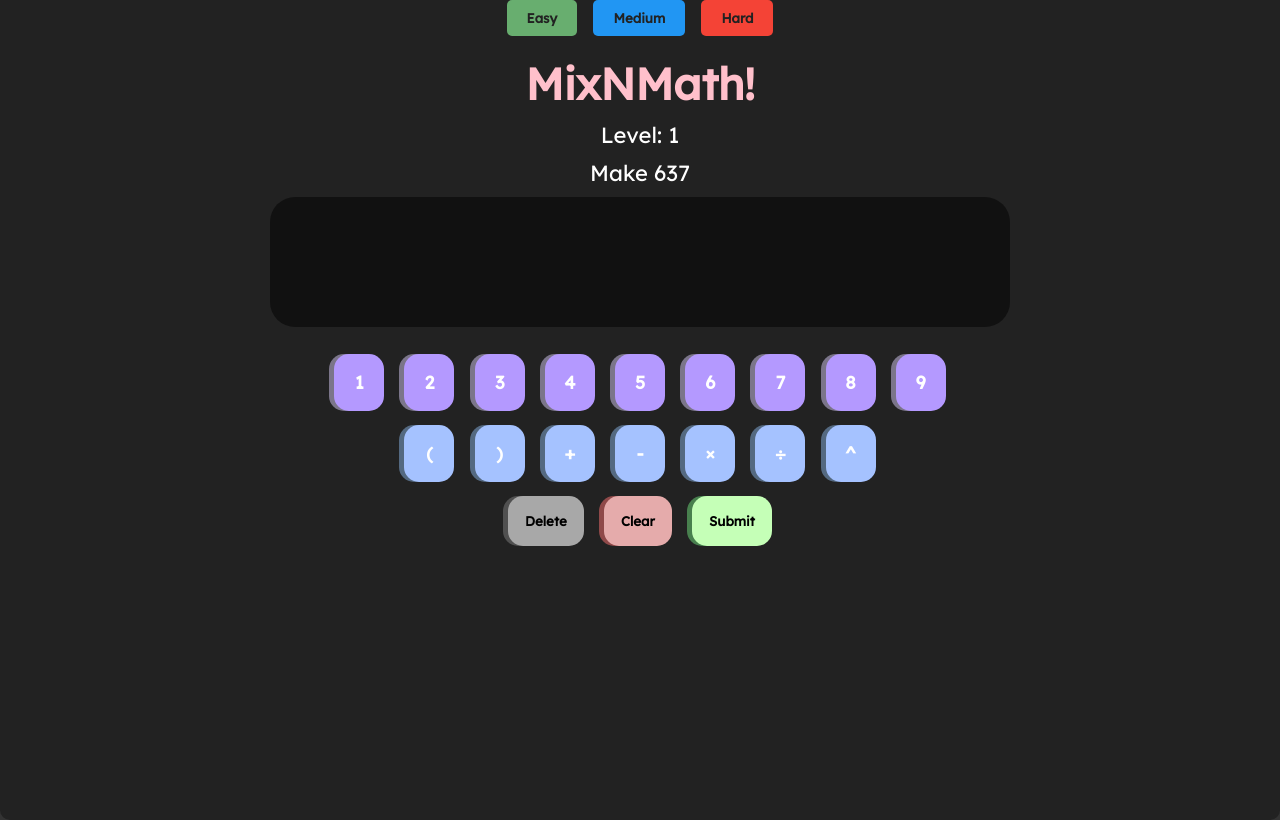
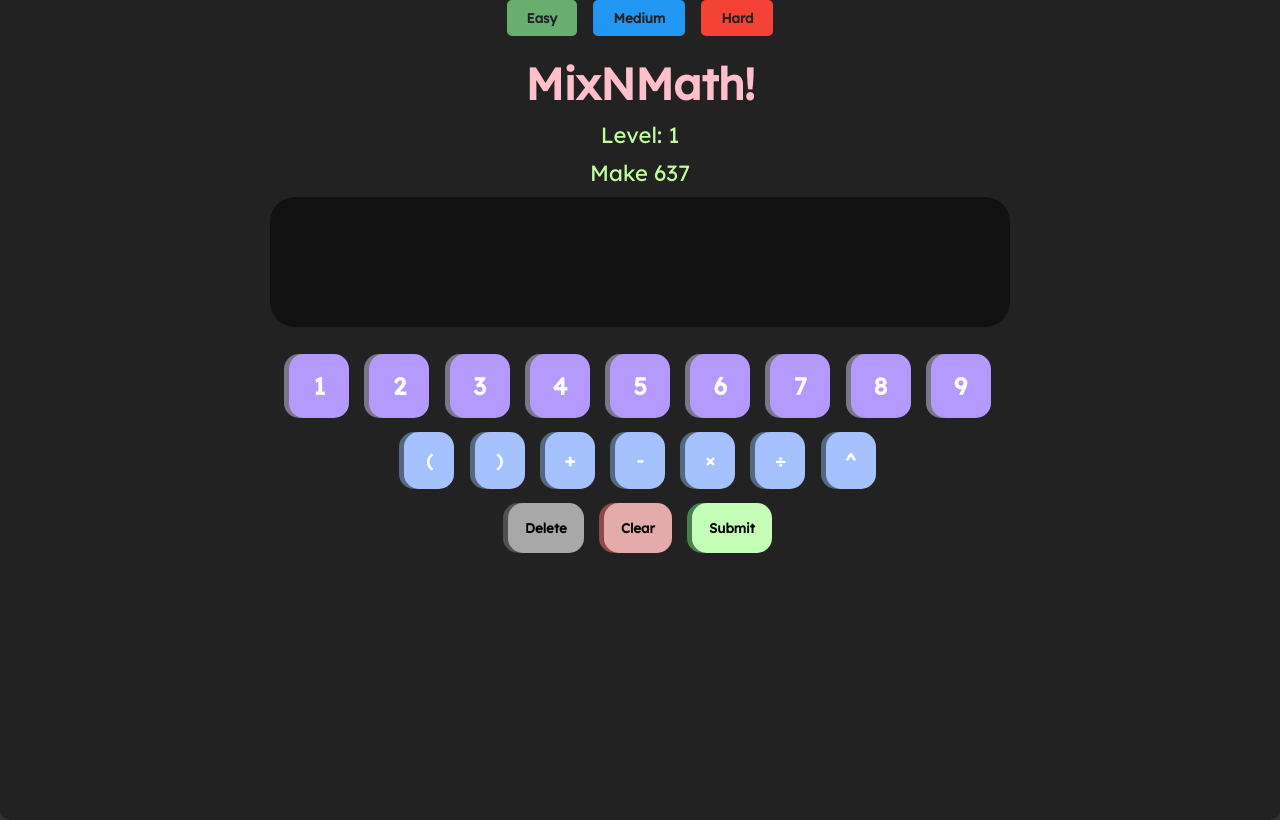
Before and after one commit to nrccstat/MixNMath, a PHP site: page / in a window 1280 px wide. Run offline with PHP 8.4, Linux system fonts and the light colour scheme; some libraries are stand-ins or nearby versions.

Commit message:
Update styles.css - Apurwa

```diff
--- a/styles.css
+++ b/styles.css
@@ -6,7 +6,7 @@ body {
     align-items: center;
     background-color: #333;
     font-family: 'Lexend', sans-serif;
-    color: white;
+    color: #c2ff9a;
 }
 
 .game-container {
@@ -123,11 +123,11 @@ body {
 
 .number{
     background-color: #B499FF;
-    width: 50px;
+    width: 60px;
     color: #FFFFFF;
     font-family: 'Lexend', sans-serif;
     font-weight: 800;
-    font-size: large;
+    font-size: x-large;
     filter: drop-shadow(-5px 0px 0px #7B758A);
 }
 .operator{
```
